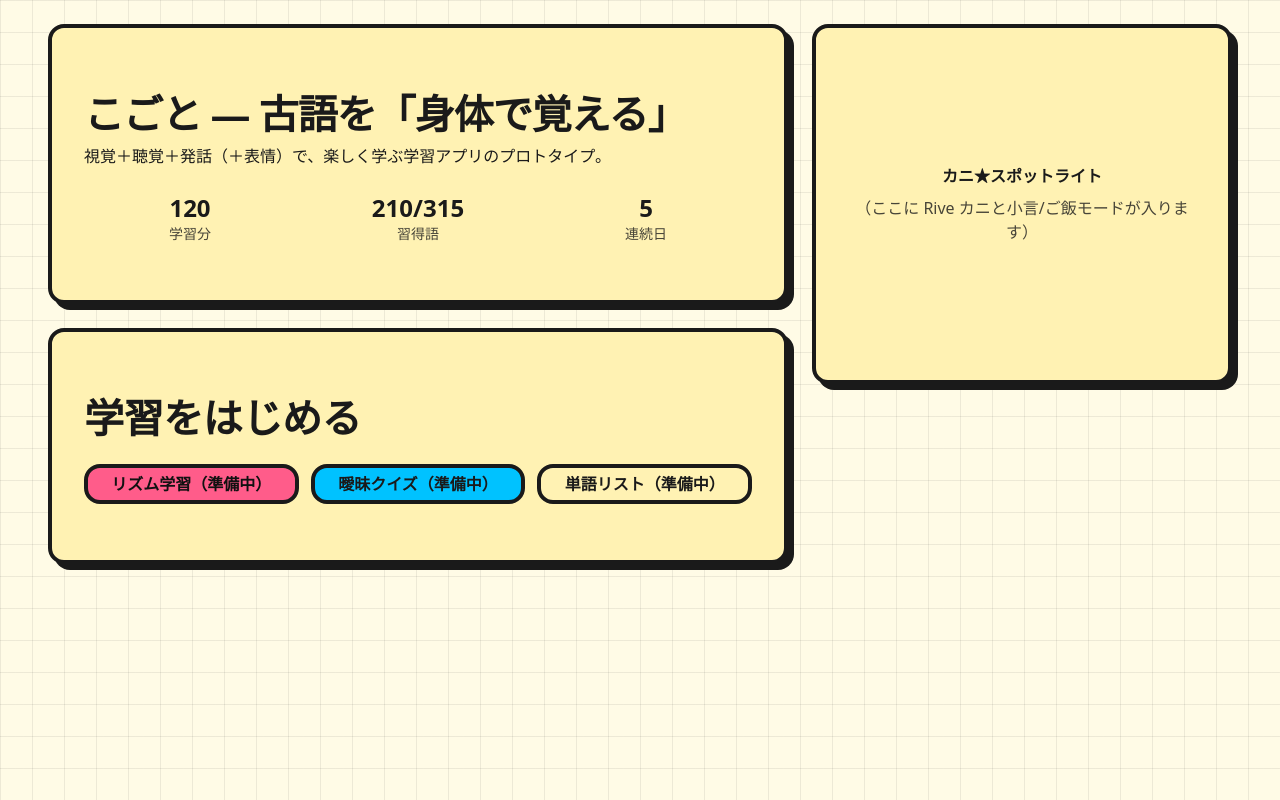
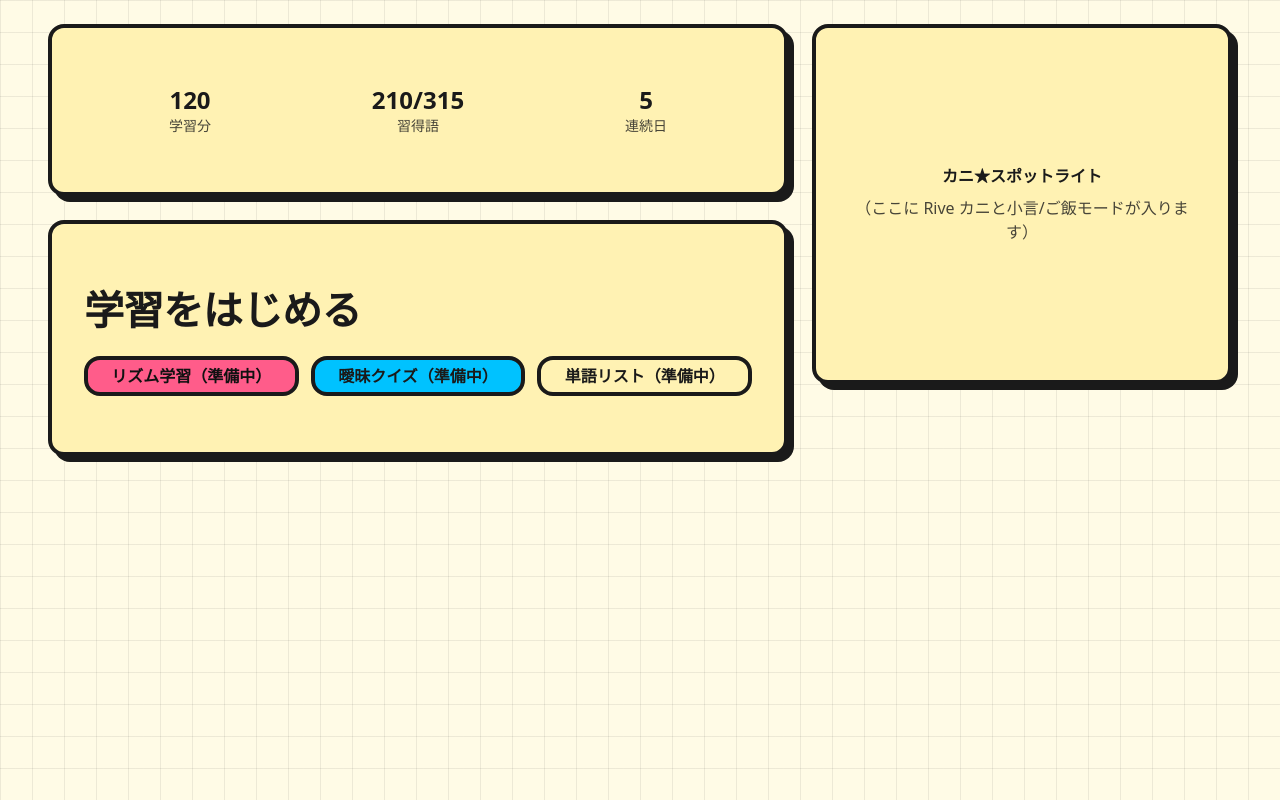
Before and after one commit to vonaskr/kogoto, a Next.js app: page / in a window 1280 px wide. Built offline with nearby package versions, Linux system fonts and the light colour scheme.

Commit message:
update: sticky crub card

```diff
--- a/src/app/page.tsx
+++ b/src/app/page.tsx
@@ -1,23 +1,20 @@
+// src/app/page.tsx
 import Link from "next/link";
 import { Container } from "@/components/layout/container";
 import { ActionsRow } from "@/components/layout/actions-row";
-import { H1 } from "@/components/ui/responsive-heading";
 import { Card, CardContent } from "@/components/ui/card";
 import { Button } from "@/components/ui/button";
 
 export default function Home() {
   return (
     <Container>
-      <div className="grid gap-6 lg:grid-cols-[1fr_420px]">
-        {/* Left: content column */}
-        <div className="space-y-6">
-          {/* HistoryPanel（ダミー箱） */}
+      {/* SP: flex + order で 並び替え（学習→カニ→履歴）
+          PC: lg:grid で 2カラム（左: 履歴 → 学習 / 右: カニ） */}
+      <div className="flex flex-col gap-6 lg:grid lg:grid-cols-[1fr_420px]">
+        {/* 1) 履歴（SPでは3番目、PCでは左上） */}
+        <section className="order-3 lg:order-none">
           <Card>
             <CardContent className="p-6 md:p-8">
-              <H1>こごと — 古語を「身体で覚える」</H1>
-              <p className="mb-6">
-                視覚＋聴覚＋発話（＋表情）で、楽しく学ぶ学習アプリのプロトタイプ。
-              </p>
               <div className="grid grid-cols-3 gap-4 text-center">
                 <div>
                   <div className="text-2xl font-extrabold">120</div>
@@ -31,11 +28,25 @@ export default function Home() {
                   <div className="text-2xl font-extrabold">5</div>
                   <div className="text-sm opacity-80">連続日</div>
                 </div>
+
+
               </div>
             </CardContent>
           </Card>
+        </section>
 
-          {/* ModeLaunchers（ダミー箱：既存ボタン流用） */}
+        {/* 2) カニ（SPでは2番目、PCでは右上 & sticky） */}
+        <aside className="order-2 lg:order-none lg:sticky lg:top-6 lg:self-start lg:row-span-2">
+          <Card className="min-h-[360px] flex items-center justify-center">
+            <CardContent className="p-6 md:p-8 w-full text-center">
+              <p className="mb-2 font-semibold">カニ★スポットライト</p>
+              <p className="opacity-80">（ここに Rive カニと小言/ご飯モードが入ります）</p>
+            </CardContent>
+          </Card>
+        </aside>
+
+        {/* 3) 学習開始（SPでは1番目、PCでは左の下段） */}
+        <section className="order-1 lg:order-none">
           <Card>
             <CardContent className="p-6 md:p-8">
               <h2 className="h1-fluid mb-4">学習をはじめる</h2>
@@ -49,20 +60,11 @@ export default function Home() {
                 <Button variant="surface" asChild block className="sm:flex-1">
                   <Link href="/vocab">単語リスト（準備中）</Link>
                 </Button>
+
               </ActionsRow>
             </CardContent>
           </Card>
-        </div>
-
-        {/* Right: CrabSpotlight placeholder */}
-        <aside className="lg:sticky lg:top-6">
-          <Card className="min-h-[360px] flex items-center justify-center">
-            <CardContent className="p-6 md:p-8 w-full text-center">
-              <p className="mb-2 font-semibold">カニ★スポットライト</p>
-              <p className="opacity-80">（ここに Rive カニと小言/ご飯モードが入ります）</p>
-            </CardContent>
-          </Card>
-        </aside>
+        </section>
       </div>
     </Container>
   );
```
